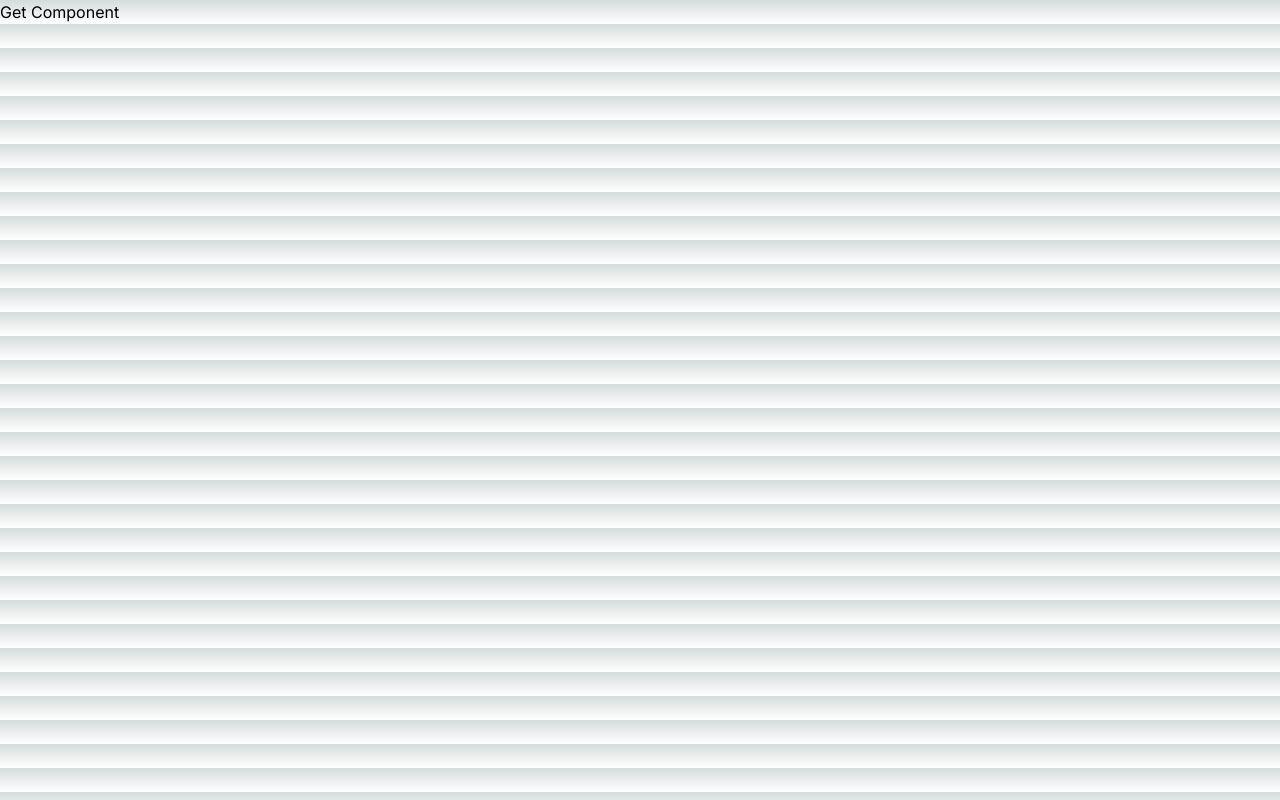
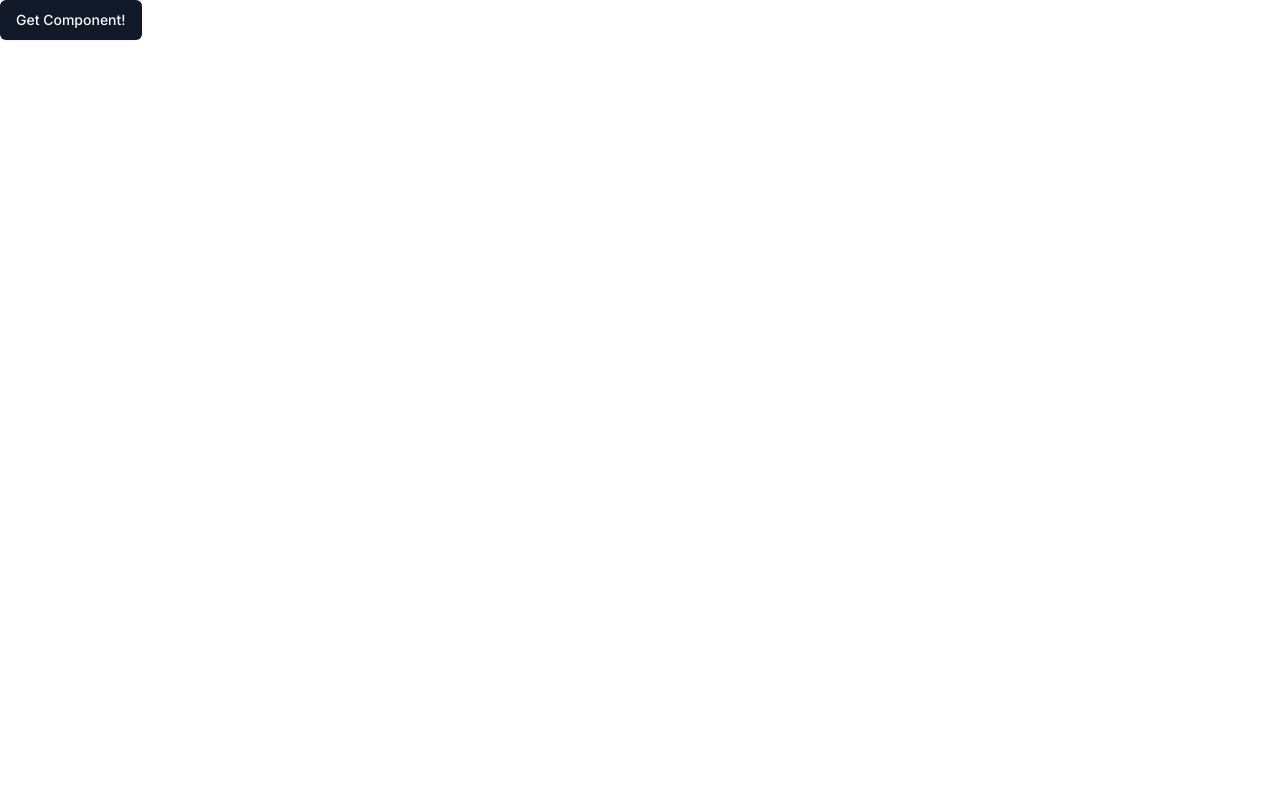
Before and after one commit to LinkedInLearning/ai-for-react-developers-5917130, a Next.js app in the folder travel-app/: page / in a window 1280 px wide. Built offline with nearby package versions, Linux system fonts and the light colour scheme.

Commit message:
Adds details

```diff
--- a/travel-app/src/app/globals.css
+++ b/travel-app/src/app/globals.css
@@ -2,32 +2,68 @@
 @tailwind components;
 @tailwind utilities;
 
-:root {
-  --foreground-rgb: 0, 0, 0;
-  --background-start-rgb: 214, 219, 220;
-  --background-end-rgb: 255, 255, 255;
-}
+@layer base {
+  :root {
+    --background: 0 0% 100%;
+    --foreground: 224 71.4% 4.1%;
+    --card: 0 0% 100%;
+    --card-foreground: 224 71.4% 4.1%;
+    --popover: 0 0% 100%;
+    --popover-foreground: 224 71.4% 4.1%;
+    --primary: 220.9 39.3% 11%;
+    --primary-foreground: 210 20% 98%;
+    --secondary: 220 14.3% 95.9%;
+    --secondary-foreground: 220.9 39.3% 11%;
+    --muted: 220 14.3% 95.9%;
+    --muted-foreground: 220 8.9% 46.1%;
+    --accent: 220 14.3% 95.9%;
+    --accent-foreground: 220.9 39.3% 11%;
+    --destructive: 0 84.2% 60.2%;
+    --destructive-foreground: 210 20% 98%;
+    --border: 220 13% 91%;
+    --input: 220 13% 91%;
+    --ring: 224 71.4% 4.1%;
+    --radius: 0.5rem;
+    --chart-1: 12 76% 61%;
+    --chart-2: 173 58% 39%;
+    --chart-3: 197 37% 24%;
+    --chart-4: 43 74% 66%;
+    --chart-5: 27 87% 67%;
+  }
 
-@media (prefers-color-scheme: dark) {
-  :root {
-    --foreground-rgb: 255, 255, 255;
-    --background-start-rgb: 0, 0, 0;
-    --background-end-rgb: 0, 0, 0;
+  .dark {
+    --background: 224 71.4% 4.1%;
+    --foreground: 210 20% 98%;
+    --card: 224 71.4% 4.1%;
+    --card-foreground: 210 20% 98%;
+    --popover: 224 71.4% 4.1%;
+    --popover-foreground: 210 20% 98%;
+    --primary: 210 20% 98%;
+    --primary-foreground: 220.9 39.3% 11%;
+    --secondary: 215 27.9% 16.9%;
+    --secondary-foreground: 210 20% 98%;
+    --muted: 215 27.9% 16.9%;
+    --muted-foreground: 217.9 10.6% 64.9%;
+    --accent: 215 27.9% 16.9%;
+    --accent-foreground: 210 20% 98%;
+    --destructive: 0 62.8% 30.6%;
+    --destructive-foreground: 210 20% 98%;
+    --border: 215 27.9% 16.9%;
+    --input: 215 27.9% 16.9%;
+    --ring: 216 12.2% 83.9%;
+    --chart-1: 220 70% 50%;
+    --chart-2: 160 60% 45%;
+    --chart-3: 30 80% 55%;
+    --chart-4: 280 65% 60%;
+    --chart-5: 340 75% 55%;
   }
 }
 
-body {
-  color: rgb(var(--foreground-rgb));
-  background: linear-gradient(
-      to bottom,
-      transparent,
-      rgb(var(--background-end-rgb))
-    )
-    rgb(var(--background-start-rgb));
-}
-
-@layer utilities {
-  .text-balance {
-    text-wrap: balance;
+@layer base {
+  * {
+    @apply border-border;
+  }
+  body {
+    @apply bg-background text-foreground;
   }
 }
--- a/travel-app/src/app/page.js
+++ b/travel-app/src/app/page.js
@@ -2,6 +2,7 @@
 
 import { useState } from "react";
 import { streamComponent } from "./actions";
+import { FancyButton } from "../components/fancy-button.jsx";
 
 export const dynamic = "force-dynamic";
 export const maxDuration = 30;
@@ -16,7 +17,7 @@
           setComponent(await streamComponent());
         }}
       >
-        <button>Get Component</button>
+        <FancyButton />
       </form>
       <div>{component}</div>
     </div>
--- /dev/null
+++ b/travel-app/src/components/fancy-button.jsx
@@ -0,0 +1,27 @@
+/**
+* This code was generated by v0 by Vercel.
+* @see https://v0.dev/t/iPlQq1QRvf6
+* Documentation: https://v0.dev/docs#integrating-generated-code-into-your-nextjs-app
+*/
+
+/** Add fonts into your Next.js project:
+
+import { Inter } from 'next/font/google'
+
+inter({
+  subsets: ['latin'],
+  display: 'swap',
+})
+
+To read more about using these font, please visit the Next.js documentation:
+- App Directory: https://nextjs.org/docs/app/building-your-application/optimizing/fonts
+- Pages Directory: https://nextjs.org/docs/pages/building-your-application/optimizing/fonts
+**/
+import { Button } from "@/components/ui/button"
+
+export function FancyButton() {
+  return (
+    (<Button
+      className="inline-flex items-center justify-center rounded-md bg-primary px-4 py-2 text-sm font-medium text-primary-foreground shadow-sm transition-transform hover:scale-[1.05] focus:outline-none focus:ring-2 focus:ring-primary focus:ring-offset-2">Get Component!</Button>)
+  );
+}
--- /dev/null
+++ b/travel-app/src/components/ui/button.jsx
@@ -0,0 +1,47 @@
+import * as React from "react"
+import { Slot } from "@radix-ui/react-slot"
+import { cva } from "class-variance-authority";
+
+import { cn } from "@/lib/utils"
+
+const buttonVariants = cva(
+  "inline-flex items-center justify-center whitespace-nowrap rounded-md text-sm font-medium ring-offset-background transition-colors focus-visible:outline-none focus-visible:ring-2 focus-visible:ring-ring focus-visible:ring-offset-2 disabled:pointer-events-none disabled:opacity-50",
+  {
+    variants: {
+      variant: {
+        default: "bg-primary text-primary-foreground hover:bg-primary/90",
+        destructive:
+          "bg-destructive text-destructive-foreground hover:bg-destructive/90",
+        outline:
+          "border border-input bg-background hover:bg-accent hover:text-accent-foreground",
+        secondary:
+          "bg-secondary text-secondary-foreground hover:bg-secondary/80",
+        ghost: "hover:bg-accent hover:text-accent-foreground",
+        link: "text-primary underline-offset-4 hover:underline",
+      },
+      size: {
+        default: "h-10 px-4 py-2",
+        sm: "h-9 rounded-md px-3",
+        lg: "h-11 rounded-md px-8",
+        icon: "h-10 w-10",
+      },
+    },
+    defaultVariants: {
+      variant: "default",
+      size: "default",
+    },
+  }
+)
+
+const Button = React.forwardRef(({ className, variant, size, asChild = false, ...props }, ref) => {
+  const Comp = asChild ? Slot : "button"
+  return (
+    (<Comp
+      className={cn(buttonVariants({ variant, size, className }))}
+      ref={ref}
+      {...props} />)
+  );
+})
+Button.displayName = "Button"
+
+export { Button, buttonVariants }
--- /dev/null
+++ b/travel-app/src/lib/utils.js
@@ -0,0 +1,6 @@
+import { clsx } from "clsx"
+import { twMerge } from "tailwind-merge"
+
+export function cn(...inputs) {
+  return twMerge(clsx(inputs))
+}
--- a/travel-app/tailwind.config.js
+++ b/travel-app/tailwind.config.js
@@ -13,6 +13,64 @@
           "conic-gradient(from 180deg at 50% 50%, var(--tw-gradient-stops))",
       },
     },
-  },
-  plugins: [],
+      colors: {
+            "border": "hsl(var(--border))",
+            "input": "hsl(var(--input))",
+            "ring": "hsl(var(--ring))",
+            "background": "hsl(var(--background))",
+            "foreground": "hsl(var(--foreground))",
+            "primary": {
+              "DEFAULT": "hsl(var(--primary))",
+              "foreground": "hsl(var(--primary-foreground))"
+            },
+            "secondary": {
+              "DEFAULT": "hsl(var(--secondary))",
+              "foreground": "hsl(var(--secondary-foreground))"
+            },
+            "destructive": {
+              "DEFAULT": "hsl(var(--destructive))",
+              "foreground": "hsl(var(--destructive-foreground))"
+            },
+            "muted": {
+              "DEFAULT": "hsl(var(--muted))",
+              "foreground": "hsl(var(--muted-foreground))"
+            },
+            "accent": {
+              "DEFAULT": "hsl(var(--accent))",
+              "foreground": "hsl(var(--accent-foreground))"
+            },
+            "popover": {
+              "DEFAULT": "hsl(var(--popover))",
+              "foreground": "hsl(var(--popover-foreground))"
+            },
+            "card": {
+              "DEFAULT": "hsl(var(--card))",
+              "foreground": "hsl(var(--card-foreground))"
+            }
+          },
+      borderRadius: {
+            "lg": "var(--radius)",
+            "md": "calc(var(--radius) - 2px)",
+            "sm": "calc(var(--radius) - 4px)"
+          },
+      keyframes: {
+            "accordion-down": {
+              "from": {
+                "height": "0"
+              },
+              "to": {
+                "height": "var(--radix-accordion-content-height)"
+              }
+            },
+            "accordion-up": {
+              "from": {
+                "height": "var(--radix-accordion-content-height)"
+              },
+              "to": {
+                "height": "0"
+              }
+            }
+          }
+},
+  plugins: [require("tailwindcss-animate")],
 };
```
Also changed, not shown: travel-app/package.json (+7 -0 lines), travel-app/components.json (added), 1 other file (tests, documents, lock files or other folders).
